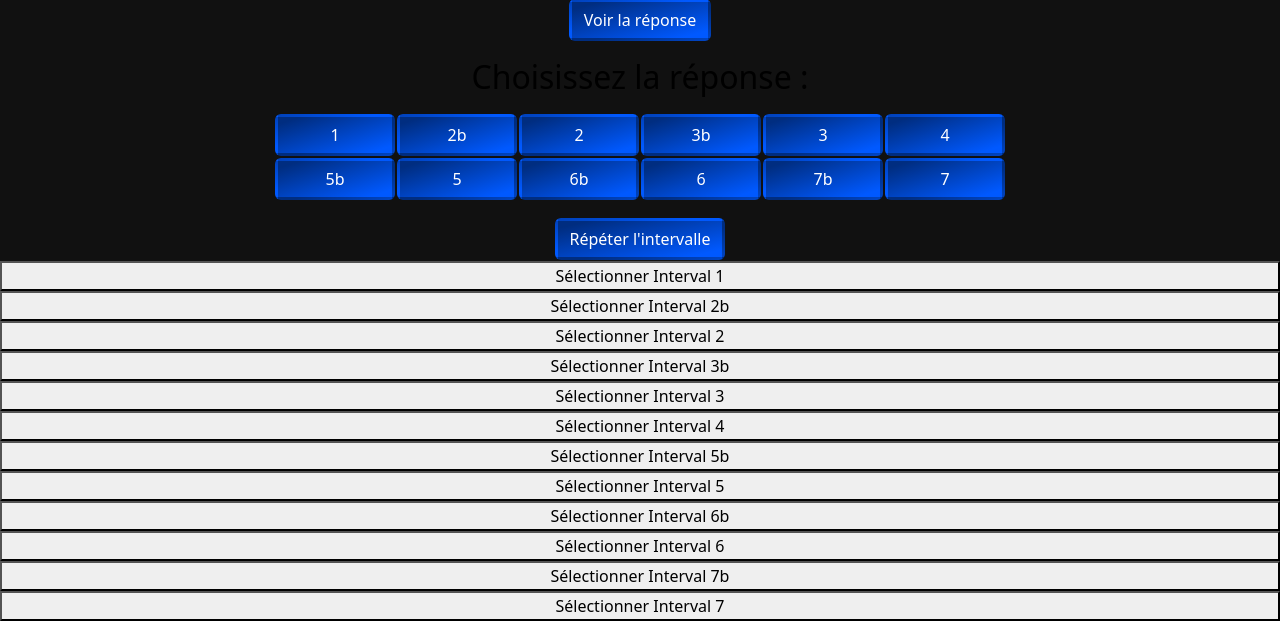
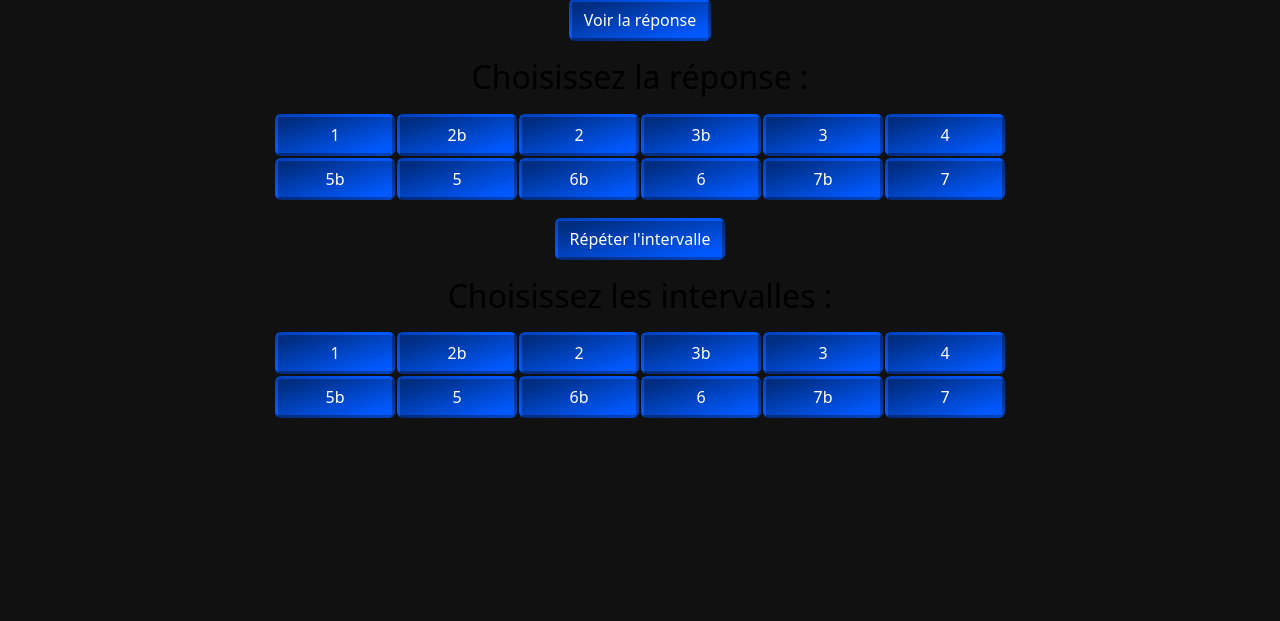
Before and after one commit to Khrystophe/eartraining, a PHP site: page /pages/intervalles.php in a window 1280 px wide. Shown: the part 436-1057 px from the top of the page. After the commit the page ends 854 px from the top, so only its background shows below. Run offline with PHP 8.4, Linux system fonts and the light colour scheme; some libraries are stand-ins or nearby versions.

Commit message:
15092301

```diff
--- a/assets/css/intervalles.css
+++ b/assets/css/intervalles.css
@@ -70,7 +70,7 @@ h2 {
     }
   }
 }
-.tessiture-slider-container{
+.tessiture-slider-container {
   display: flex;
   justify-content: center;
 }
@@ -96,7 +96,7 @@ h2 {
   background: var(--gradient3);
 }
 
-.play-stop{
+.play-stop {
   background: var(--gradient2);
 }
 
@@ -112,7 +112,7 @@ h2 {
   font-weight: 500;
 }
 
-.response-container{
+.response-container {
   display: flex;
   justify-content: center;
 }
@@ -129,7 +129,29 @@ h2 {
   width: 19vw;
 }
 
-.repeat-container{
+.repeat-container {
   display: flex;
   justify-content: center;
 }
+
+.selected-intervals-container {
+  display: flex;
+  justify-content: center;
+}
+
+.selected-intervals-buttons-container {
+  display: flex;
+  flex-wrap: wrap;
+  justify-content: center;
+  margin-bottom: 1rem;
+  max-width: 850px;
+}
+
+.interval {
+  max-width: 120px;
+  width: 19vw;
+}
+
+.selected-interval{
+  background: var(--gradient3);
+}
--- a/js/intervalles/selectedIntervalsButtons.js
+++ b/js/intervalles/selectedIntervalsButtons.js
@@ -32,6 +32,8 @@ var selectedIntervals = {
           intervalIndices += ",";
         }
         intervalIndices += selectedIntervals[intervalKey];
+
+        selectButton.classList.add("selected-interval");
       } else {
         // Suppression de l'intervalle sélectionné de intervalIndices
         intervalIndices = intervalIndices.replace(
@@ -44,6 +46,8 @@ var selectedIntervals = {
         intervalIndices = intervalIndices.replace(/^,/, "");
         // Supprimer une virgule en trop en fin de chaîne s'il y en a
         intervalIndices = intervalIndices.replace(/,$/, "");
+
+        selectButton.classList.remove("selected-interval");
       }
 
       console.log(intervalIndices);
--- a/pages/intervalles.php
+++ b/pages/intervalles.php
@@ -92,18 +92,24 @@
         <button id="repeatButton" class="btn ">Répéter l'intervalle</button>
     </div>
 
-    <button id="select-interval-1">Sélectionner Interval 1</button>
-    <button id="select-interval-2">Sélectionner Interval 2b</button>
-    <button id="select-interval-3">Sélectionner Interval 2</button>
-    <button id="select-interval-4">Sélectionner Interval 3b</button>
-    <button id="select-interval-5">Sélectionner Interval 3</button>
-    <button id="select-interval-6">Sélectionner Interval 4</button>
-    <button id="select-interval-7">Sélectionner Interval 5b</button>
-    <button id="select-interval-8">Sélectionner Interval 5</button>
-    <button id="select-interval-9">Sélectionner Interval 6b</button>
-    <button id="select-interval-10">Sélectionner Interval 6</button>
-    <button id="select-interval-11">Sélectionner Interval 7b</button>
-    <button id="select-interval-12">Sélectionner Interval 7</button>
+    <h2>Choisissez les intervalles :</h2>
+
+    <div class="selected-intervals-container">
+        <div class="selected-intervals-buttons-container">
+            <button class="btn interval" id="select-interval-1">1</button>
+            <button class="btn interval" id="select-interval-2">2b</button>
+            <button class="btn interval" id="select-interval-3">2</button>
+            <button class="btn interval" id="select-interval-4">3b</button>
+            <button class="btn interval" id="select-interval-5">3</button>
+            <button class="btn interval" id="select-interval-6">4</button>
+            <button class="btn interval" id="select-interval-7">5b</button>
+            <button class="btn interval" id="select-interval-8">5</button>
+            <button class="btn interval" id="select-interval-9">6b</button>
+            <button class="btn interval" id="select-interval-10">6</button>
+            <button class="btn interval" id="select-interval-11">7b</button>
+            <button class="btn interval" id="select-interval-12">7</button>
+        </div>
+    </div>
 
     <script src="https://cdnjs.cloudflare.com/ajax/libs/abcjs/6.2.2/abcjs-basic-min.min.js" integrity="sha512-REXLcx385NL3ZWosam5LzLJoA0AkfeVdW94IQURSM/Gl6EyrS0hS3LtqR094d00lsicEVAprWA5SUTD5oljapg==" crossorigin="anonymous" referrerpolicy="no-referrer"></script>
 
```
